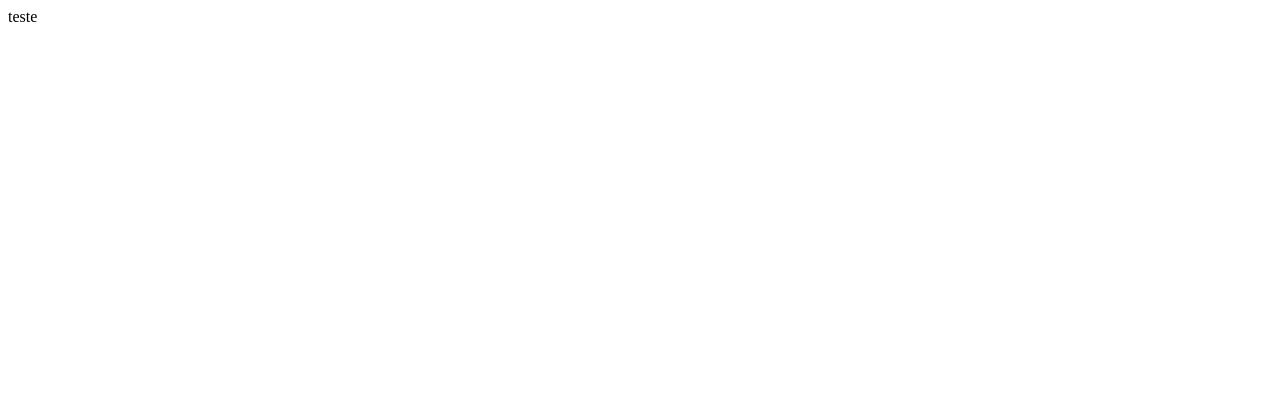
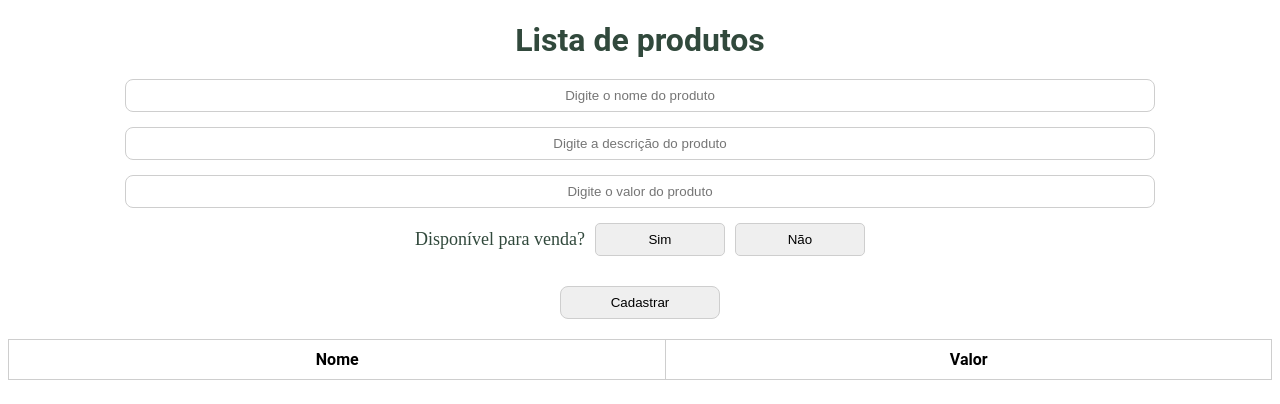
Before and after one commit to enyllaoliveira/ProductsControl_React, a React (Vite) app: page / in a window 1280 px wide. Shown: the top 404 px of the page. Built offline with nearby package versions, Linux system fonts and the light colour scheme.

Commit message:
styled components

```diff
--- a/package.json
+++ b/package.json
@@ -11,7 +11,8 @@
   },
   "dependencies": {
     "react": "^18.2.0",
-    "react-dom": "^18.2.0"
+    "react-dom": "^18.2.0",
+    "styled-components": "^6.0.8"
   },
   "devDependencies": {
     "@types/react": "^18.2.15",
--- a/src/App.tsx
+++ b/src/App.tsx
@@ -1,16 +1,13 @@
+import React from 'react';
 import { useState } from 'react'
-import reactLogo from './assets/react.svg'
-import viteLogo from '/vite.svg'
+import Project from './routes/project'
 
 function App() {
 
   return (
-
       <div>
-        teste
+        <Project/>
       </div>
-
-
   )
 }
 
--- a/src/routes/form/index.tsx
+++ b/src/routes/form/index.tsx
@@ -1,10 +1,22 @@
-function NewForm() {
+import { Container, ContainerInf, Available, Span, BtnAvailable, ContainerInfBtn } from '../../styles/form';
 
-    return(
-        <div>
-            <h1> Preencha os dados</h1>
-        </div>
-    )
+function Form() {
+return (
+    <div>
+        <Container>
+        <ContainerInf placeholder='Digite o nome do produto'/>
+        <ContainerInf placeholder='Digite a descrição do produto' />
+        <ContainerInf placeholder='Digite o valor do produto'/>
+        <Available>
+        <Span> Disponível para venda? </Span>
+        <BtnAvailable> Sim </BtnAvailable>
+        <BtnAvailable> Não </BtnAvailable>
+        </Available>
+        <ContainerInfBtn type='submit'> Cadastrar </ContainerInfBtn>
+        </Container>
+    </div>
+)
+
 }
 
-export default NewForm
+export default Form
--- /dev/null
+++ b/src/routes/project/index.tsx
@@ -0,0 +1,17 @@
+import React from 'react';
+import Form from '../form';
+import Table from '../table/table'
+import { Titulo } from '../../styles/project';
+
+function Project() {
+
+    return(
+        <div>
+            <Titulo> Lista de produtos </Titulo>
+            <Form/>
+            <Table/>
+        </div>
+    )
+}
+
+export default Project
--- /dev/null
+++ b/src/routes/table/table.tsx
@@ -0,0 +1,23 @@
+import React from 'react';
+import styles from './index.module.css'
+import { FirstTable, Thead, Tr, Th, Td, Tbody } from '../../styles/table';
+
+function Table() {
+    return(
+       <FirstTable>
+            <Thead>
+                <Tr>
+                    <Th scope="col"> Nome </Th>
+                    <Th scope="col"> Valor </Th>
+                </Tr>
+
+            </Thead>
+
+            <Tbody>
+
+            </Tbody>
+        </FirstTable>
+    )
+}
+
+export default Table
--- /dev/null
+++ b/src/styles/form.tsx
@@ -0,0 +1,43 @@
+import styled from 'styled-components';
+
+const Container = styled.form`
+display: flex;
+flex-direction: column;
+`
+const ContainerInf = styled.input`
+padding: 8px;
+margin: auto;
+margin-bottom: 15px;
+border-radius: 8px;
+border: 1px solid #cecece;
+text-align: center;
+width: 80%;
+`
+const Available = styled.div`
+display: flex;
+justify-content: center;
+align-items: center;
+margin-bottom: 30px;
+`
+const Span = styled.span`
+color: #31493c;
+font-size: large;
+`
+
+const BtnAvailable = styled.button`
+width: 130px;
+padding: 8px;
+margin-left: 10px;
+border-radius: 5px;
+border: 1px solid #cecece;
+`
+
+const ContainerInfBtn = styled.button`
+cursor: pointer;
+width: 160px;
+padding: 8px;
+border-radius: 8px;
+border: 1px solid #cecece;
+margin: auto;
+`
+export {Container, ContainerInf, Available, Span, BtnAvailable, ContainerInfBtn }
--- /dev/null
+++ b/src/styles/project.tsx
@@ -0,0 +1,9 @@
+import styled from 'styled-components';
+
+const Titulo = styled.h1`
+text-align: center;
+font-family: 'Roboto', sans-serif;
+color: #31493c;
+margin-bottom: 20px;
+`
+export { Titulo }
--- /dev/null
+++ b/src/styles/table.tsx
@@ -0,0 +1,33 @@
+import styled from 'styled-components';
+
+const FirstTable = styled.table`
+font-family: 'Roboto', sans-serif;
+margin: auto;
+margin-top: 20px;
+width: 100%;
+border-collapse: collapse;
+`
+
+const Thead = styled.thead`
+`
+
+const Tr = styled.tr`
+`
+
+const Th = styled.th`
+padding: 10px;
+border: 1px solid #cecece;
+text-align: center;
+`
+
+const Td = styled.td`
+    padding: 10px;
+    border: 1px solid #cecece;
+    text-align: center;
+`
+
+const Tbody = styled.tbody`
+
+`
+
+export { FirstTable, Thead, Tr, Th, Td, Tbody }
```
Also changed, not shown: src/App.css (deleted), 1 other file (tests, documents, lock files or other folders).
